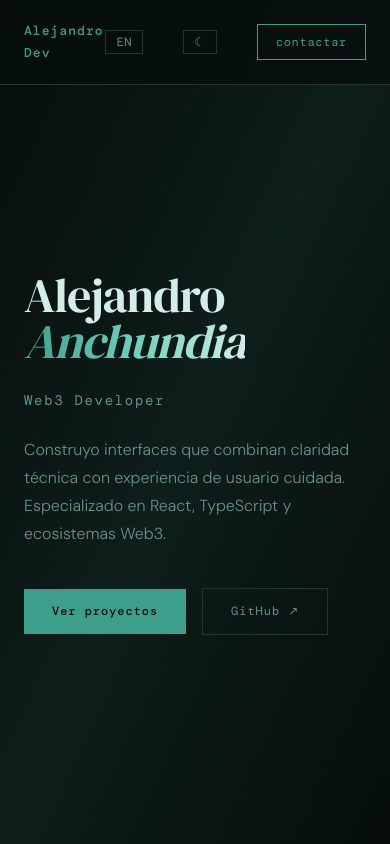
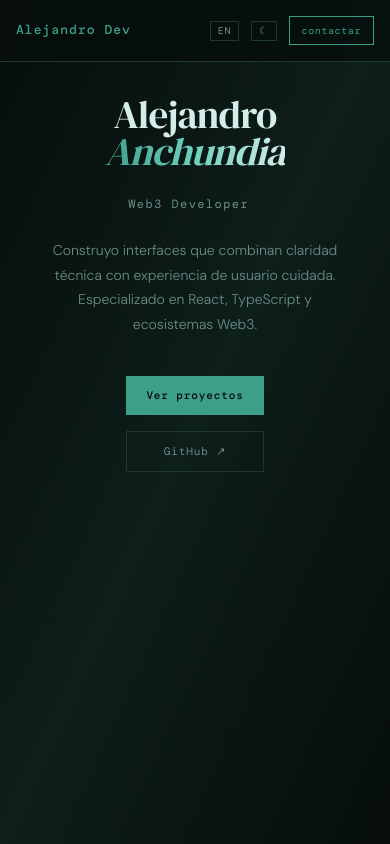
Before and after one commit to anchundiatech/portafolio-nextjs, a Next.js app: page / in a window 390 px wide. Shown: the top 844 px of the page. Built offline with nearby package versions, Linux system fonts and the light colour scheme.

Commit message:
feat: enhance responsive design for navigation and project sections

```diff
--- a/app/globals.css
+++ b/app/globals.css
@@ -196,6 +196,9 @@ nav {
   position: relative;
   z-index: 10;
   max-width: 640px;
+  padding: 0 3rem;
+  margin: 0 auto;
+  width: 100%;
   opacity: 0; transform: translateY(30px);
   animation: fadeUp .9s ease .1s forwards;
 }
@@ -383,40 +386,6 @@ nav {
 .projects-intro {
   font-size: 16px; color: var(--color-dim);
   max-width: 520px; margin-bottom: 3rem;
-}
-
-.project-featured {
-  display: grid; grid-template-columns: 1fr 1fr;
-  border: 1px solid var(--color-border);
-  margin-bottom: 2px;
-  transition: border-color .25s;
-  cursor: default;
-}
-.project-featured:hover { border-color: var(--color-jun); }
-
-.project-img {
-  background: var(--color-surface);
-  border-right: 1px solid var(--color-border);
-  position: relative; overflow: hidden;
-  aspect-ratio: 16 / 10;
-}
-
-.project-img-actual {
-  width: 100%; height: 100%;
-  object-fit: cover;
-  display: block;
-  transition: transform .4s ease;
-}
-
-.project-img::after {
-  content: '';
-  position: absolute; inset: 0;
-  background: linear-gradient(135deg, color-mix(in srgb, var(--color-bg) 40%, transparent), transparent 60%);
-  pointer-events: none;
-}
-
-.project-featured:hover .project-img-actual {
-  transform: scale(1.05);
 }
 
 .pc-img {
@@ -643,16 +612,74 @@ footer a { color: var(--color-jun); text-decoration: none; }
 .reveal.visible { opacity: 1; transform: translateY(0); }
 
 /*  RESPONSIVE  */
+@media (max-width: 1200px) {
+  .projects-grid { grid-template-columns: repeat(2, 1fr); }
+  .hero-content { max-width: 520px; }
+}
+
+@media (max-width: 1024px) {
+  .hero-visual { width: 40%; }
+  .hero-content { max-width: 440px; }
+  .hero-name { font-size: clamp(2.5rem, 5vw, 4rem); }
+}
+
 @media (max-width: 900px) {
-  #hero { padding: 7rem 1.5rem 3rem; }
+  #hero {
+    padding: 7rem 1.5rem 3rem;
+    flex-direction: column;
+    text-align: center;
+  }
   .hero-visual { display: none; }
+  .hero-content {
+    max-width: 100%;
+    padding: 0 1.5rem;
+    display: flex;
+    flex-direction: column;
+    align-items: center;
+  }
+  .hero-desc { max-width: 100%; }
+  .hero-actions { justify-content: center; flex-wrap: wrap; }
   .about-grid { grid-template-columns: 1fr; gap: 2.5rem; }
-  .project-featured { grid-template-columns: 1fr; }
-  .project-img { display: none; }
   .projects-grid { grid-template-columns: 1fr; }
   .skills-layout { max-width: 100%; }
   nav { padding: 1.25rem 1.5rem; }
   .nav-links { display: none; }
   .section { padding: 5rem 1.5rem; }
+  .section-header { flex-direction: column; gap: .5rem; }
   footer { flex-direction: column; gap: .75rem; text-align: center; }
+  .stack-grid { grid-template-columns: 1fr; }
+  .contact-email { font-size: 1.25rem; word-break: break-all; }
+  .social-links { gap: 1rem; }
 }
+
+@media (max-width: 600px) {
+  #hero { padding: 6rem 1rem 2rem; }
+  .hero-name { font-size: clamp(2rem, 10vw, 2.8rem); }
+  .hero-desc { font-size: 14px; }
+  .hero-role { font-size: 12px; }
+  .btn-primary, .btn-ghost { padding: 10px 20px; font-size: 11px; }
+  .section { padding: 3.5rem 1rem; }
+  nav { padding: 1rem; }
+  .nav-right { gap: .75rem; }
+  .theme-toggle, .lang-toggle { padding: 4px 7px; font-size: 10px; }
+  .nav-cta { padding: 5px 12px; font-size: 10px; }
+  .project-card { padding: 1.25rem; }
+  .pc-title { font-size: 1rem; }
+  .pc-desc { font-size: 12px; }
+  .pc-img { aspect-ratio: 16 / 9; }
+  .project-links { flex-direction: column; gap: 6px; }
+  .plink { text-align: center; font-size: 10px; padding: 5px 10px; }
+  .pc-footer { flex-direction: column; gap: .75rem; }
+  .contact-title { font-size: clamp(2rem, 8vw, 2.5rem); }
+  .contact-email { font-size: 1.1rem; }
+  footer { padding: 1.5rem 1rem; font-size: 10px; }
+  .stack-grid { grid-template-columns: 1fr 1fr; }
+  .stack-item { font-size: 12px; padding: .625rem .75rem; }
+}
+
+@media (max-width: 400px) {
+  .stack-grid { grid-template-columns: 1fr; }
+  .hero-actions { flex-direction: column; align-items: stretch; }
+  .btn-primary, .btn-ghost { text-align: center; }
+  .about-links { flex-direction: column; align-items: center; }
+}
```
